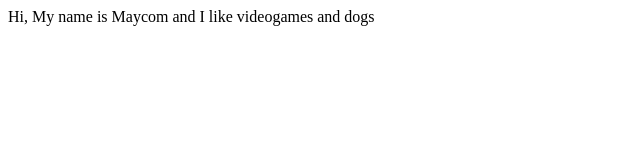
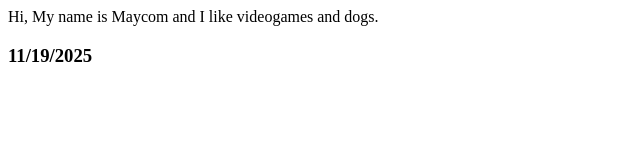
Before and after one commit to retrovisit123/CollabAssignment, a plain HTML site: page maycom.html in a window 1280 px wide. Shown: the whole page, without its empty margins (0-640 px from the left). Drawn offline with Linux system fonts and the light colour scheme.

Commit message:
commited

```diff
--- a/maycom.html
+++ b/maycom.html
@@ -6,6 +6,7 @@
     <title>Document</title>
 </head>
 <body>
-    Hi, My name is Maycom and I like videogames and dogs
+    Hi, My name is Maycom and I like videogames and dogs.
+    <h3>11/19/2025</h3>
 </body>
 </html>
```
